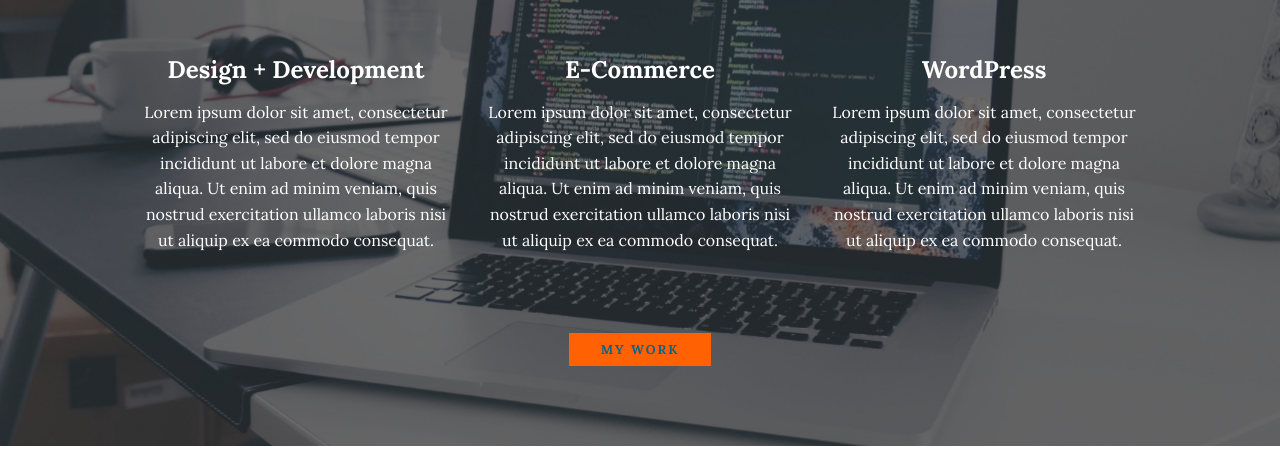
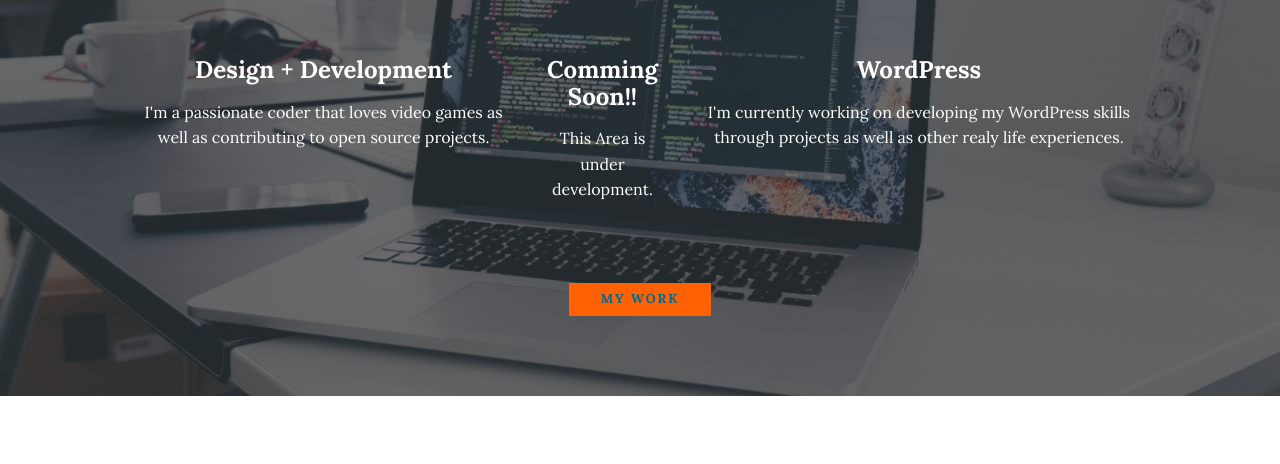
Before and after one commit to Simon51584/portfolio, a plain HTML site: page index.html in a window 1280 px wide. Shown: the part 633-1097 px from the top of the page. Drawn offline with nearby package versions, Linux system fonts and the light colour scheme.

Commit message:
updating services

```diff
--- a/index.html
+++ b/index.html
@@ -48,17 +48,17 @@
                 <div class="services">
                     <div class="service">
                         <h3>Design + Development</h3>
-                        <p>Lorem ipsum dolor sit amet, consectetur adipiscing elit, sed do eiusmod tempor incididunt ut labore et dolore magna aliqua. Ut enim ad minim veniam, quis nostrud exercitation ullamco laboris nisi ut aliquip ex ea commodo consequat.</p>
+                        <p>I'm a passionate coder that loves video games as well as contributing to open source projects.</p>
                     </div> <!-- / service -->
 
                     <div class="service">
-                        <h3>E-Commerce</h3>
-                        <p>Lorem ipsum dolor sit amet, consectetur adipiscing elit, sed do eiusmod tempor incididunt ut labore et dolore magna aliqua. Ut enim ad minim veniam, quis nostrud exercitation ullamco laboris nisi ut aliquip ex ea commodo consequat.</p>
+                        <h3>Comming Soon!!</h3>
+                        <p>This Area is under development.</p>
                     </div> <!-- / service -->
 
                     <div class="service">
                         <h3>WordPress</h3>
-                        <p>Lorem ipsum dolor sit amet, consectetur adipiscing elit, sed do eiusmod tempor incididunt ut labore et dolore magna aliqua. Ut enim ad minim veniam, quis nostrud exercitation ullamco laboris nisi ut aliquip ex ea commodo consequat.</p>
+                        <p>I'm currently working on developing my WordPress skills through projects as well as other realy life experiences.</p>
                 </div>
             </div> <!-- / service -->
         </div> <!-- / services -->
```
